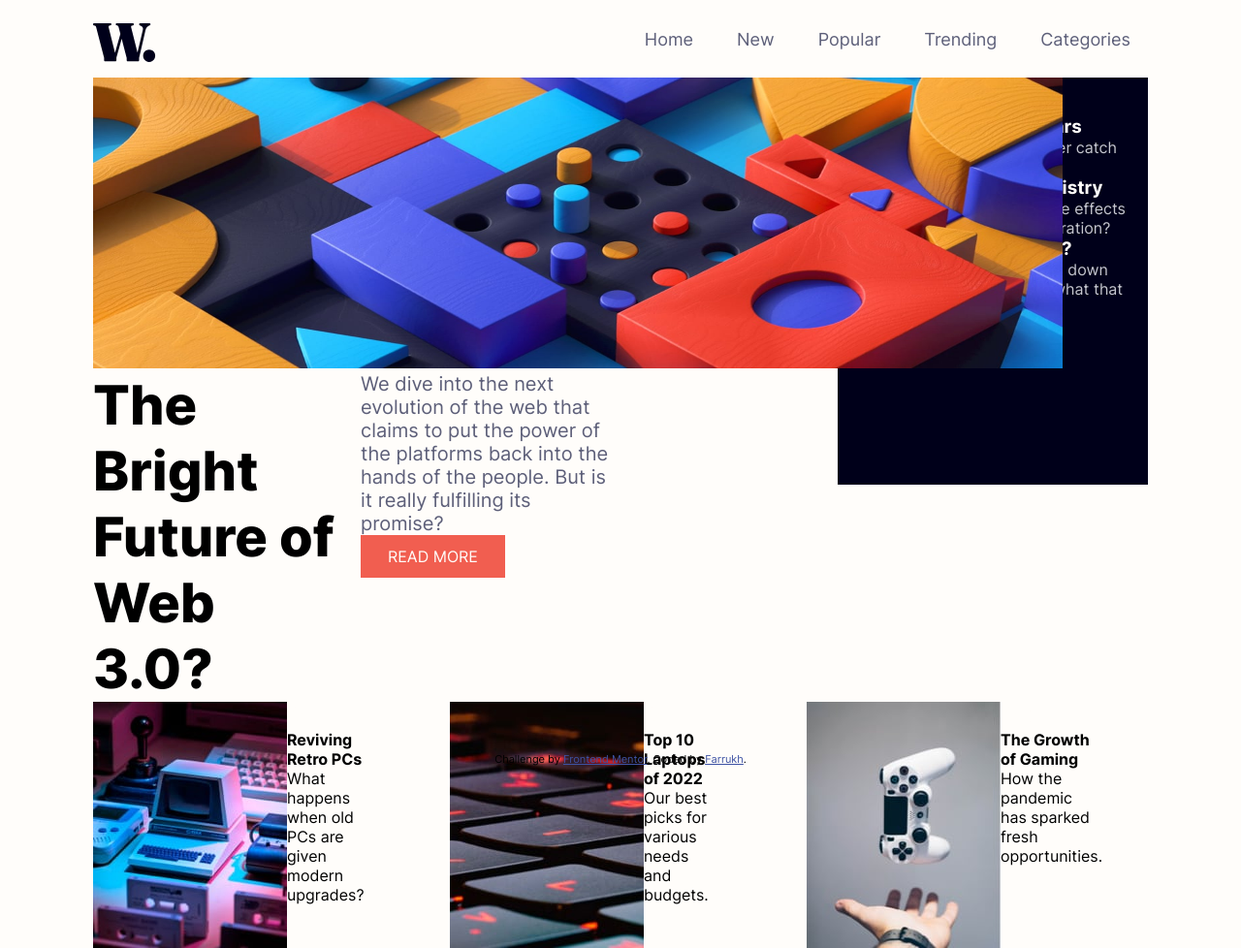
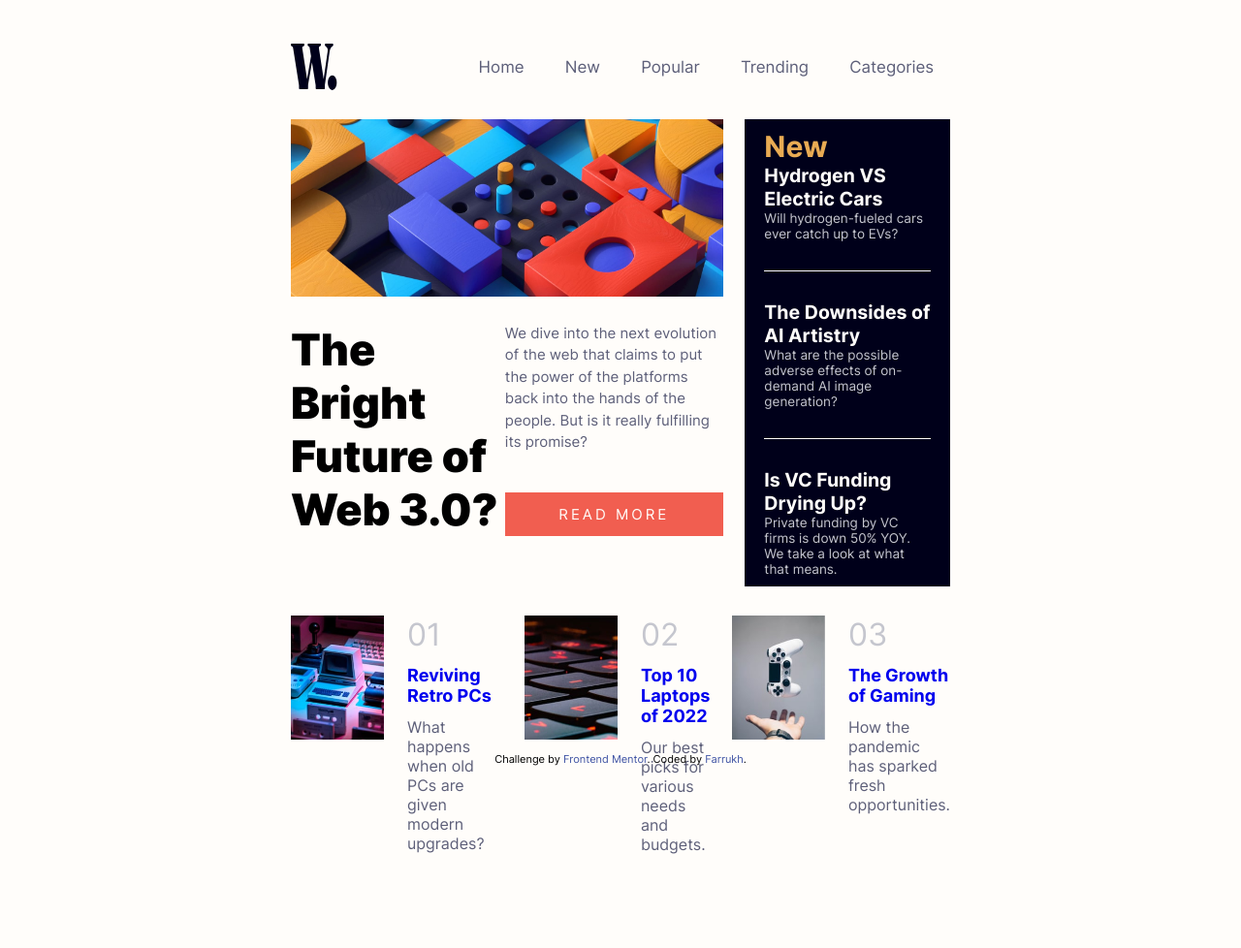
Before and after one commit to BroFelix/news-homepage, a plain HTML site: page index.html in a window 1280 px wide. Shown: the whole page at 97% size. After the commit the page ends 881 px from the top, so only its background shows below. Drawn offline with Linux system fonts and the light colour scheme.

Commit message:
desktop fixed

```diff
--- a/index.html
+++ b/index.html
@@ -3,17 +3,16 @@
 
 <head>
   <meta charset="UTF-8">
-  <meta name="viewport" content="width=device-width, initial-scale=1.0"> <!-- displays site properly based on user's device -->
+  <meta name="viewport" content="width=device-width, initial-scale=1.0">
   <link rel="icon" type="image/png" sizes="32x32" href="images/favicon-32x32.png">
   <link rel="stylesheet" href="styles/style.css">
   <title>Frontend Mentor | News homepage</title>
 </head>
 
 <body>
+
   <header>
-    <div id="logo">
-      <img src="assets/images/logo.svg" alt="Logo for page">
-    </div>
+    <img class="logo" src="assets/images/logo.svg" alt="Logo for page">
     <nav class="navigator">
       <ul>
         <li><a href="#">Home</a></li>
@@ -24,75 +23,100 @@
       </ul>
     </nav>
   </header>
-  <main id="main">
-    <div id="main-wrapper">
-      <article>
-
+  <main>
+    <section class="grid-section">
+      <article class="content">
         <picture>
-          <source srcset="assets/images/image-web-3-mobile.jpg" media="(max-width:768px)">
-          <img id="picture" src="assets/images/image-web-3-desktop.jpg" alt="">
+          <source srcset="assets/images/image-web-3-desktop.jpg" media="(min-width:769px)">
+          <img src="assets/images/image-web-3-mobile.jpg" alt="image without content">
         </picture>
 
-        <div id="text">
-          <div id="title-container">
-            <h1 id="title">The Bright Future of Web 3.0?
-            </h1>
+        <div class="text-content">
+          <div class="title">
+            <p>The Bright<br>Future of<br>Web 3.0?</p>
           </div>
-          <div id="description">
-            <p id="description-text">We dive into the next evolution of the web that claims to put the power of the platforms back into the hands of the people.
-              But is it
-              really fulfilling its promise?
+
+
+          <div class="description">
+            <p>We dive into the next evolution of the web that claims to put the power of the platforms back into the hands of the people. But is it really fulfilling its promise?
             </p>
-            <a id="readmore" href="#">Read more</a>
+            <a class="readmore" href="#">Read more</a>
           </div>
         </div>
       </article>
 
-      <aside id="sidebar">
+      <aside class="sidebar">
         <h2>New</h2>
-
-        <h3>Hydrogen VS Electric Cars</h3>
-        <p>Will hydrogen-fueled cars ever catch up to EVs?</p>
-
-        <h3>The Downsides of AI Artistry</h3>
-        <p>What are the possible adverse effects of on-demand AI image generation?</p>
-
-        <h3>Is VC Funding Drying Up?</h3>
-        <p>Private funding by VC firms is down 50% YOY. We take a look at what that means.</p>
+        <ul>
+          <li id="first-link">
+            <a href="#">
+              <h3 class="sidebar-title">Hydrogen VS Electric Cars</h3>
+              <p class="sidebar-subtitle">Will hydrogen-fueled cars ever catch up to EVs?</p>
+            </a>
+          </li>
+          <li id="second-link">
+            <a href="#">
+              <h3 class="sidebar-title">The Downsides of AI Artistry</h3>
+              <p class="sidebar-subtitle">What are the possible adverse effects of on-demand AI image generation?</p>
+            </a>
+          </li>
+          <li id="third-link">
+            <a href="#">
+              <h3 class="sidebar-title">Is VC Funding Drying Up?</h3>
+              <p class="sidebar-subtitle">Private funding by VC firms is down 50% YOY. We take a look at what that means.</p>
+            </a>
+          </li>
+        </ul>
       </aside>
-    </div>
-    <section id="ads">
+    </section>
+    <section>
+      <ul class="ads">
+        <li>
           <div class="col">
             <img src="assets/images/image-retro-pcs.jpg">
             <div class="col-text">
-          <h2 class="ad-title">01</h2>
-          <h4>Reviving Retro PCs</h4>
-          <p>What happens when old PCs are given modern upgrades?</p>
+              <p class="col-title">01</p>
+              <a href="#">
+                <h4 class="col-subtitle">Reviving Retro PCs</h4>
+              </a>
+              <p class="col-desc">What happens when old PCs are given modern upgrades?</p>
+            </div>
+
+          </div>
+        </li>
+        <li>
+          <div class="col">
+
+            <img src="assets/images/image-top-laptops.jpg">
+            <div class="col-text">
+              <p class="col-title">02</p>
+              <a href="#">
+                <h4 class="col-subtitle">Top 10 Laptops of 2022</h4>
+              </a>
+              <p class="col-desc">Our best picks for various needs and budgets.</p>
             </div>
           </div>
-      <div class="col">
-        <img src="assets/images/image-top-laptops.jpg">
-        <div class="col-text">
-          <h2 class="ad-title">02</h2>
-          <h4>Top 10 Laptops of 2022</h4>
-          <p>Our best picks for various needs and budgets.</p>
-        </div>
-      </div>
+        </li>
+        <li>
           <div class="col">
             <img src="assets/images/image-gaming-growth.jpg">
             <div class="col-text">
-          <h2 class="ad-title">03</h2>
-          <h4>The Growth of Gaming</h4>
-          <p>How the pandemic has sparked fresh opportunities.</p>
+              <p class="col-title">03</p>
+              <a href="#">
+                <h4 class="col-subtitle">The Growth of Gaming</h4>
+              </a>
+              <p class="col-desc">How the pandemic has sparked fresh opportunities.</p>
             </div>
           </div>
+        </li>
+      </ul>
     </section>
+
   </main>
-
-  <div class="attribution">
+  <footer class="attribution">
     Challenge by <a href="https://www.frontendmentor.io?ref=challenge" target="_blank">Frontend Mentor</a>.
     Coded by <a href="https://github.com/Farrukh997">Farrukh</a>.
-  </div>
+  </footer>
 
   <script src="scripts/script.js"></script>
 </body>
--- a/styles/style.css
+++ b/styles/style.css
@@ -4,29 +4,63 @@
     font-weight: 100 1000;
 }
 
+:root {
+    font-size: 15px;
+}
+
 * {
     margin: 0;
     padding: 0;
     border: 0;
+    box-sizing: border-box;
 }
 
 body {
-    height: 90vh;
-    width: 85vw;
-    padding-left: 7.5%;
-    padding-right: 7.5%;
+    font-family: 'Inter';
     background-color: hsl(36, 100%, 99%);
-    font-family: 'Inter';
+    height: 100vh;
+    width: 100vw;
 }
 
+
+.attribution {
+    left: 0;
+    right: 0;
+    bottom: 10px;
+    font-size: 11px;
+    position: absolute;
+    text-align: center;
+}
+
+.attribution a {
+    color: hsl(228, 45%, 44%);
+    text-decoration: none;
+}
+
+@media (max-width:1023px) {}
+
+@media (min-width:1024px) {
+    body {
+        padding-left: 20rem;
+        padding-right: 20rem;
+    }
+
+
     header {
-    margin-top: 1.5rem;
-    margin-bottom: 1.5rem;
+        width: 100%;
+        margin-top: 3rem;
+        margin-bottom: 2rem;
         font-size: 1.125rem;
+        grid-area: nav-header;
         display: flex;
+        align-items: center;
         flex-direction: row;
         justify-content: space-between;
-    align-items: center;
+    }
+
+    .logo {
+        height: 48px;
+        width: 48px;
     }
 
     nav ul {
@@ -38,128 +72,168 @@ nav ul {
     }
 
     nav ul li {
-    float: left;
+        /* float: left; */
         margin-left: 0.5em;
+        text-decoration: none;
     }
 
     nav ul li a {
+        text-decoration: none;
         color: hsl(236, 13%, 42%);
-    text-decoration: none;
         padding: 0.25em 1em;
-    text-decoration: none;
     }
 
     nav ul li a:hover {
         color: hsl(35, 77%, 62%);
     }
 
-h1 {
-    font-weight: 800;
-    font-family: 'Inter';
+    .grid-section {
+        display: grid;
+        gap: 1.5rem;
+        grid-template-rows: 1fr;
+        grid-template-columns: repeat(3, 1fr);
     }
 
-aside {
-    background-color: hsl(240, 100%, 5%);
-    float: right;
-    height: 400px;
-    width: 300px;
-    padding: 10px;
+    .content {
+        grid-column: span 2;
     }
 
-aside h2 {
-    color: hsl(35, 77%, 62%);
+    .content picture img {
+        width: 100%;
     }
 
-aside h3 {
-    color: hsl(36, 100%, 99%);
+    .text-content {
+        width: 100%;
+        display: grid;
+        grid-template-columns: 1fr 1fr;
+        margin-top: 1.5rem;
     }
 
-aside p {
-    color: hsl(233, 8%, 79%);
+    .title p {
+        font-size: 3rem;
+        font-weight: 900;
     }
 
-#logo {
-    height: 32px;
-    width: 32px;
+    .description {
+        display: flex;
+        flex-direction: column;
+        justify-content: space-between;
     }
 
-#picture {
-    height: 300px;
-    width: 1000px;
+    .description p {
+        line-height: 1.5rem;
+        color: hsl(236, 13%, 42%);
+        font-size: 1rem;
+        font-weight: 400;
     }
 
-#main-wrapper {
-    columns: 2;
+    .readmore {
+        height: 3rem;
+        width: 15rem;
+        letter-spacing: 0.2em;
+        padding: 0.9rem 2.5rem;
+        font-size: 1rem;
+        font-weight: 400;
+        text-align: center;
+        text-transform: uppercase;
+        text-decoration-line: none;
+        color: hsl(36, 100%, 99%);
+        background-color: hsl(5, 85%, 63%);
     }
 
-#text {
-    display: block;
-    columns: 2;
+    .sidebar {
+        padding: 10px 20px;
+        background-color: hsl(240, 100%, 5%);
     }
 
-#title {
-    display: inline-block;
-    font-size: 56px;
-    font-weight: 800;
-    font-family: 'Inter', regular;
+    .sidebar ul {
+        list-style-type: none;
     }
 
-#description {
-    display: inline-block;
+    .sidebar ul li a {
+        text-decoration: none;
     }
 
-#description-text {
-    font-size: 20px;
-    font-weight: 400;
-    color: hsl(236, 13%, 42%);
-    display: block;
+    .sidebar h2 {
+        color: hsl(35, 77%, 62%);
+        font-size: 2rem;
+        font-weight: 700;
     }
 
-#readmore {
-    height: 20px;
-    width: 125px;
-    display: block;
-    font-family: 'Inter', regular;
-    text-transform: uppercase;
-    padding: 12px;
-    position: center;
-    text-align: center;
+    .sidebar h3 {
         color: hsl(36, 100%, 99%);
-    background-color: hsl(5, 85%, 63%);
-    text-decoration-line: none;
+        font-size: 1.3rem;
     }
 
-#ads {
-    columns: 3;
+    .sidebar p {
+        color: hsl(233, 8%, 79%);
+        font-size: 0.9rem;
     }
 
-.ad-title {
-    color: hsl(36, 100%, 99%);
-    size: 28px;
+    #first-link {
+
+        padding-bottom: 2rem;
+        border-bottom: 1px hsl(36, 100%, 99%) solid;
     }
 
-.logo img {
-    height: 64px;
-    width: 64px;
+    #second-link {
+        padding-top: 2rem;
+        padding-bottom: 2rem;
+        border-bottom: 1px hsl(36, 100%, 99%) solid;
+    }
+
+    #third-link {
+        padding-top: 2rem;
+    }
+
+    .ads {
+        margin-top: 2rem;
+        list-style-type: none;
+        /* width: 100%; */
+        display: flex;
+        gap: 1.5rem;
+        flex-direction: row;
+        justify-content: space-between;
+        align-items: baseline;
+        grid-area: ads;
+    }
+
+    .ads a {
+        text-decoration: none;
     }
 
     .col {
-    width: 150px;
         display: flex;
         flex-direction: row;
     }
 
-
-
-.attribution {
-    left: 0;
-    right: 0;
-    bottom: 10px;
-    position: absolute;
-    font-size: 11px;
-    text-align: center;
+    .col-text {
+        display: flex;
+        flex-direction: column;
     }
 
-.attribution a {
-    color: hsl(228, 45%, 44%);
+    .col-title {
+        color: hsl(233, 8%, 79%);
+        font-size: 32px;
+        margin-bottom: 12px;
     }
+
+    .col-subtitle {
+        font-size: 18px;
+        font-weight: 700;
+        margin-bottom: 12px;
+    }
+
+    .col-desc {
+        font-size: 16px;
+        font-weight: 400;
+        color: hsl(236, 13%, 42%);
+    }
+
+    .col img {
+        height: 128px;
+        width: 96px;
+        margin-right: 24px;
+    }
+
+}
```
Also changed, not shown: 1 other file. Lines whose indentation alone changed are shown as unchanged.
